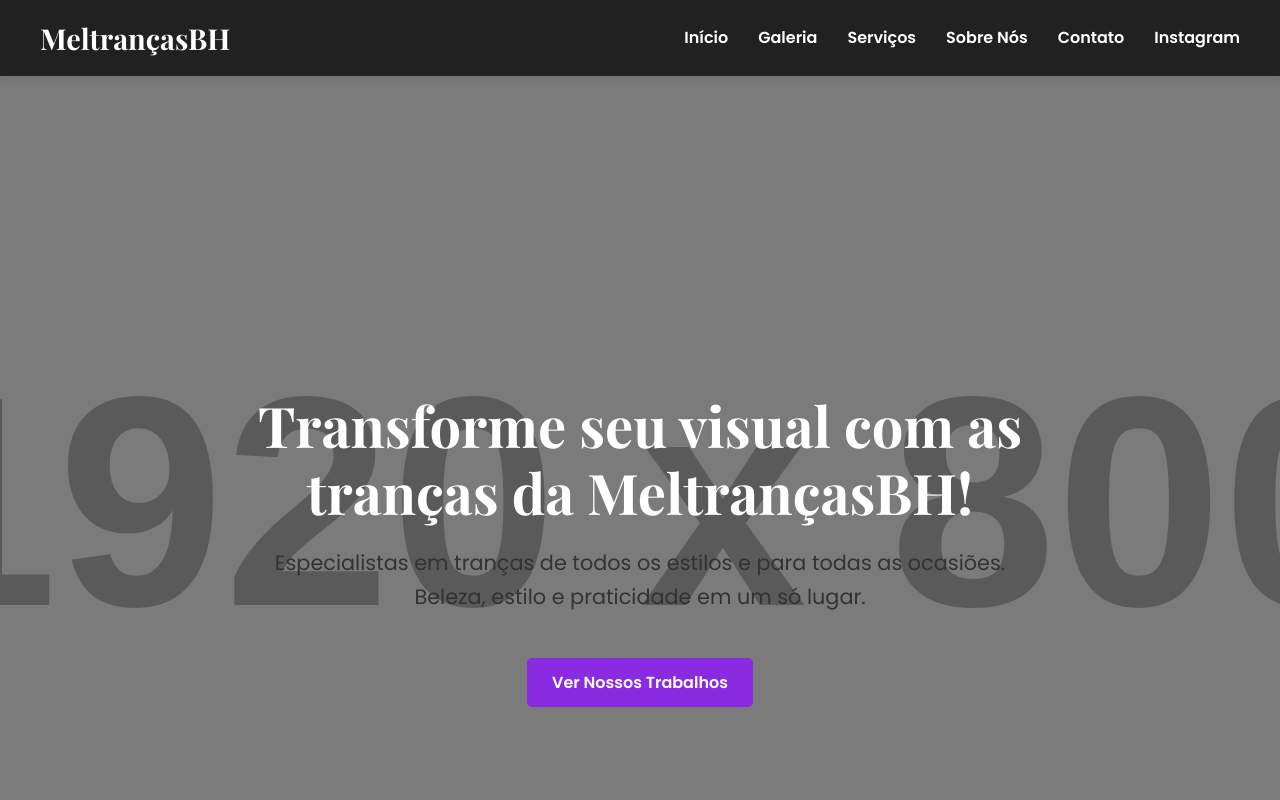
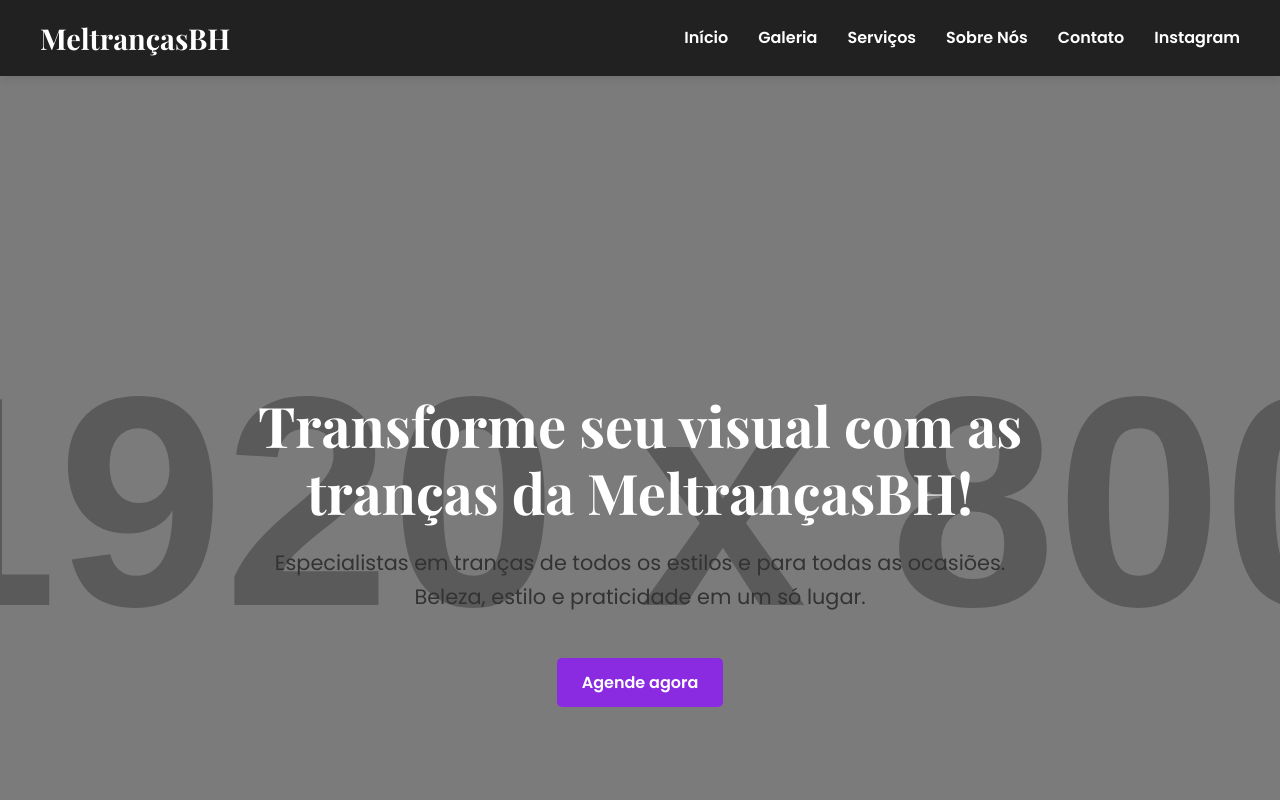
Before and after one commit to tipgabrielTV/meltrancasbh, a plain HTML site: page index.html in a window 1280 px wide. Shown: the top 800 px of the page. Drawn offline with nearby package versions, Linux system fonts and the light colour scheme; placeholder pictures from the web are drawn by us.

Commit message:
Update index.html

```diff
--- a/index.html
+++ b/index.html
@@ -34,7 +34,7 @@
             <div class="hero-content">
                 <h1>Transforme seu visual com as tranças da MeltrançasBH!</h1>
                 <p>Especialistas em tranças de todos os estilos e para todas as ocasiões. Beleza, estilo e praticidade em um só lugar.</p>
-                <a href="galeria.html" class="btn-primary">Ver Nossos Trabalhos</a>
+                <a href="https://wa.me/5531933012152" class="btn-primary">Agende agora</a>
             </div>
         </section>
 
```
